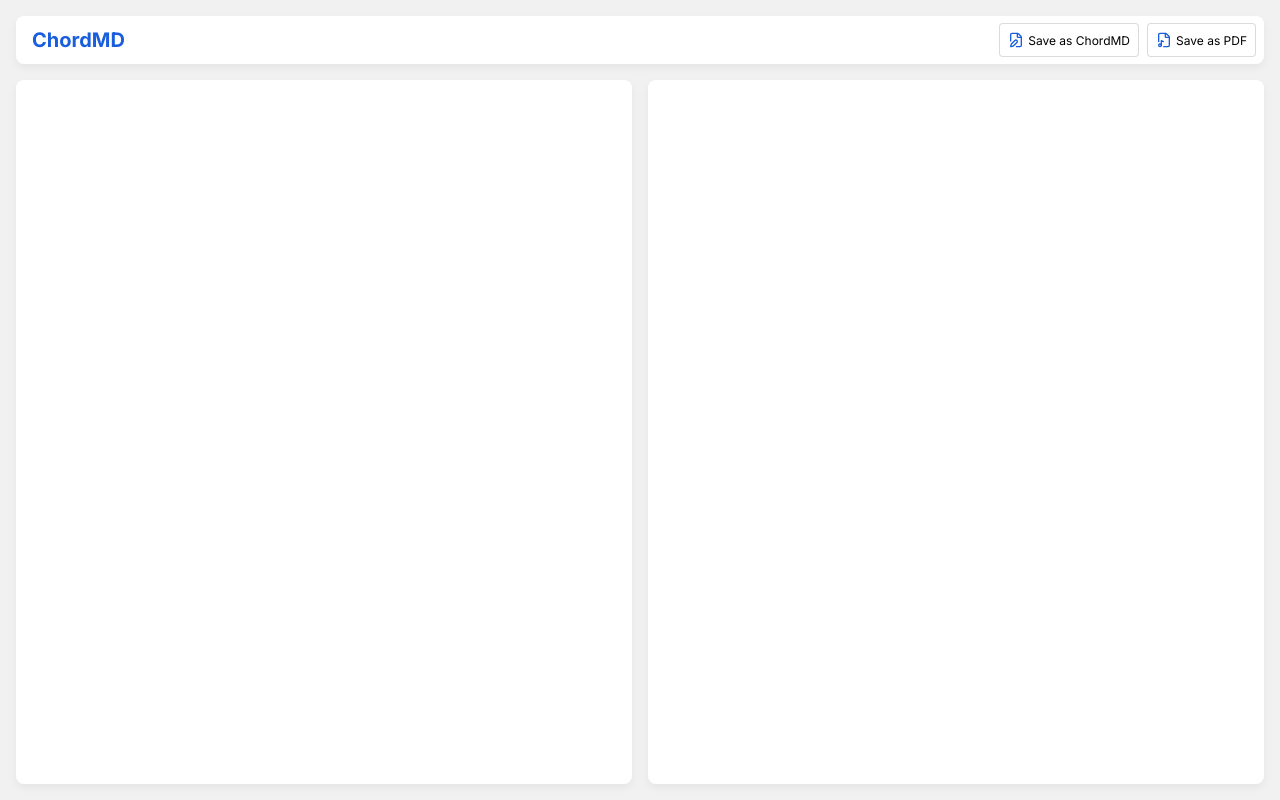
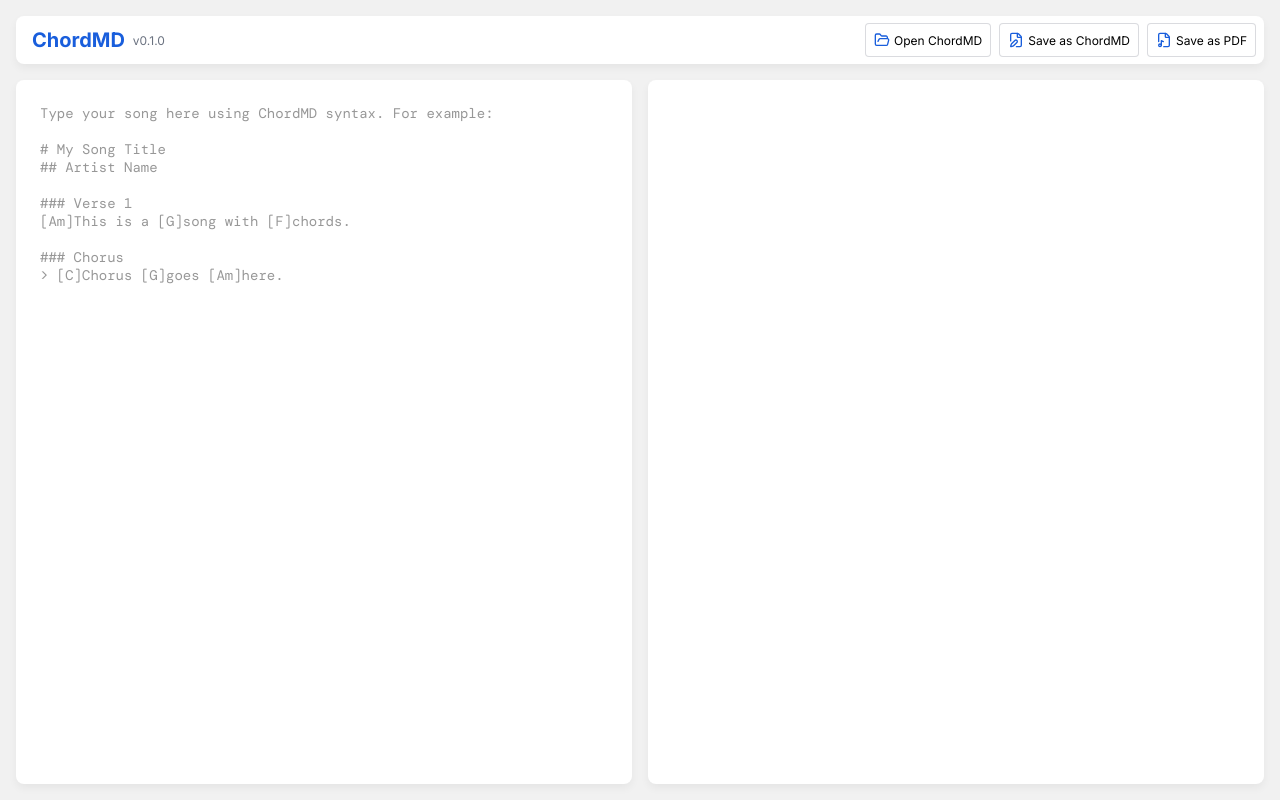
Before and after one commit to filgduarte/chordmd-web, a React (Vite) app: page / in a window 1280 px wide. Built offline with nearby package versions, Linux system fonts and the light colour scheme; a web font is replaced by a local one.

Commit message:
add: load .chordmd feature. change: readme.md

```diff
--- a/package.json
+++ b/package.json
@@ -1,7 +1,7 @@
 {
   "name": "chordmd-web",
   "private": true,
-  "version": "0.0.0",
+  "version": "0.1.0",
   "type": "module",
   "scripts": {
     "dev": "vite",
@@ -10,6 +10,8 @@
     "preview": "vite preview"
   },
   "dependencies": {
+    "html2canvas": "^1.4.1",
+    "jspdf": "^4.2.1",
     "lucide-react": "^1.11.0",
     "react": "^19.2.5",
     "react-dom": "^19.2.5"
--- a/src/App.jsx
+++ b/src/App.jsx
@@ -12,7 +12,7 @@
 
     return (
         <>
-            <Navbar songTitle={ast.title && ast.title} chordMD={chordMD} />
+            <Navbar songTitle={ast.title && ast.title} chordMD={[chordMD, setChordMD]} />
             <main>
                 <Editor value={chordMD} onChange={value => setChordMD(value)} />
                 <Viewer content={renderedHTML} />
--- a/src/components/Editor/index.jsx
+++ b/src/components/Editor/index.jsx
@@ -37,6 +37,16 @@
                 autoComplete="off"
                 autoCorrect="off"
                 autoCapitalize="off"
+                placeholder='Type your song here using ChordMD syntax. For example:
+
+# My Song Title
+## Artist Name
+
+### Verse 1
+[Am]This is a [G]song with [F]chords.
+
+### Chorus
+> [C]Chorus [G]goes [Am]here.'
             />
         </div>
     );
--- a/src/components/Editor/styles.css
+++ b/src/components/Editor/styles.css
@@ -37,6 +37,10 @@
     outline: none;
 }
 
+#editor textarea::placeholder {
+    opacity: .75;
+}
+
 #editor pre {
   z-index: 1;
   pointer-events: none;
--- a/src/components/Navbar/index.jsx
+++ b/src/components/Navbar/index.jsx
@@ -1,36 +1,36 @@
-import { FilePen, FileMusic } from 'lucide-react'
+import { FilePen, FileMusic, FolderOpen } from 'lucide-react'
+import { loadChordMDFile, saveChordMDFile, saveHTMLAsPDF } from '../../utils/fileHandling'
 import Button from '../Button'
 import './styles.css'
 
-function saveChordMDFile(content, songTitle) {
-    const filename = songTitle ? `${songTitle}.chordmd` : "untitled.chordmd";
-    const blob = new Blob([content], { type: "text/plain" });
-    const link = document.createElement("a");
-    link.href = URL.createObjectURL(blob);
-    link.download = filename;
-    document.body.appendChild(link);
-    link.click();
-    document.body.removeChild(link);
-}
-
-export default function Navbar({songTitle, chordMD,}) {
+export default function Navbar({songTitle, chordMD: [chordMD, setChordMD]}) {
     return(
         <header id='navbar'>
-            <h1>ChordMD</h1>
+            <div id='logo'>
+                <h1>ChordMD</h1>
+                <small>v0.1.0</small>
+            </div>
             <nav>
+                <Button
+                    icon={FolderOpen}
+                    iconColor="var(--color-primary)"
+                    label="Open ChordMD"
+                    helpText="Open a ChordMD file"
+                    onClick={() => loadChordMDFile(setChordMD)}
+                />
                 <Button
                     icon={FilePen}
                     iconColor="var(--color-primary)"
                     label="Save as ChordMD"
                     helpText="Save the source ChordMD file"
-                    onClick={() => saveChordMDFile(chordMD, songTitle && songTitle)}
+                    onClick={() => saveChordMDFile(chordMD, songTitle ?? null)}
                 />
                 <Button
                     icon={FileMusic}
                     iconColor="var(--color-primary)"
                     label="Save as PDF"
                     helpText="Save the rendered version as PDF"
-                    onClick={() => {}}
+                    onClick={() => saveHTMLAsPDF("viewer", songTitle ?? null) }
                 />
             </nav>
         </header>
--- a/src/components/Navbar/styles.css
+++ b/src/components/Navbar/styles.css
@@ -12,10 +12,21 @@
     box-shadow: var(--navbar-shadow);
 }
 
+#navbar #logo {
+    display: flex;
+    align-items: center;
+    gap: 0.5rem;
+}
+
 #navbar h1 {
     margin: 0;
     font-size: 1.25rem;
     color: var(--color-primary);
+}
+
+#navbar #logo small {
+    font-size: 0.75rem;
+    color: var(--color-syntax-comment);
 }
 
 #navbar nav {
--- /dev/null
+++ b/src/utils/fileHandling.js
@@ -0,0 +1,66 @@
+import jsPDF from 'jspdf'
+import html2canvas from 'html2canvas'
+
+export function loadChordMDFile(setChordMD) {
+  const input = document.createElement("input");
+  input.type = "file";
+  input.accept = ".chordmd,text/plain";
+  input.onchange = (e) => {
+    const file = e.target.files[0];
+    if (!file) return;
+    const reader = new FileReader();
+    reader.onload = (event) => {
+      setChordMD(event.target.result);
+    };
+    reader.readAsText(file);
+  };
+  input.click();
+}
+
+export function saveChordMDFile(content, songTitle) {
+    const filename = songTitle ? `${songTitle}.chordmd` : "untitled.chordmd";
+    const blob = new Blob([content], { type: "text/plain" });
+    const link = document.createElement("a");
+    link.href = URL.createObjectURL(blob);
+    link.download = filename;
+    document.body.appendChild(link);
+    link.click();
+    document.body.removeChild(link);
+}
+
+export function saveHTMLAsPDF(elementId, songTitle) {
+    const input = document.getElementById(elementId);
+    if (!input) {
+        alert("Could not find the element to save as PDF.");
+        return;
+    }
+
+    const temp = document.createElement("div");
+    temp.style.position = "fixed";
+    temp.style.left = "-9999px";
+    temp.style.top = "0";
+    temp.style.width = "210mm"; // A4 width
+    temp.height = "297mm"; // A4 height
+    temp.style.padding = "15mm 20mm";
+    temp.style.background = "#fff";
+    temp.innerHTML = input.innerHTML;
+    document.body.appendChild(temp);
+
+    const filename = songTitle ? `${songTitle}.pdf` : "untitled.pdf";
+
+    html2canvas(temp).then((canvas) => {
+        const imgData = canvas.toDataURL("image/png");
+        const pdf = new jsPDF({
+            orientation: "portrait",
+            unit: "pt",
+            format: "a4"
+        });
+        const imgProps = pdf.getImageProperties(imgData);
+        const pdfWidth = pdf.internal.pageSize.getWidth();
+        const pdfHeight = (imgProps.height * pdfWidth) / imgProps.width;
+        pdf.addImage(imgData, "PNG", 0, 0, pdfWidth, pdfHeight);
+        pdf.save(filename);
+
+        document.body.removeChild(temp);
+    });
+}
```
Also changed, not shown: 2 other files (tests, documents, lock files or other folders).
